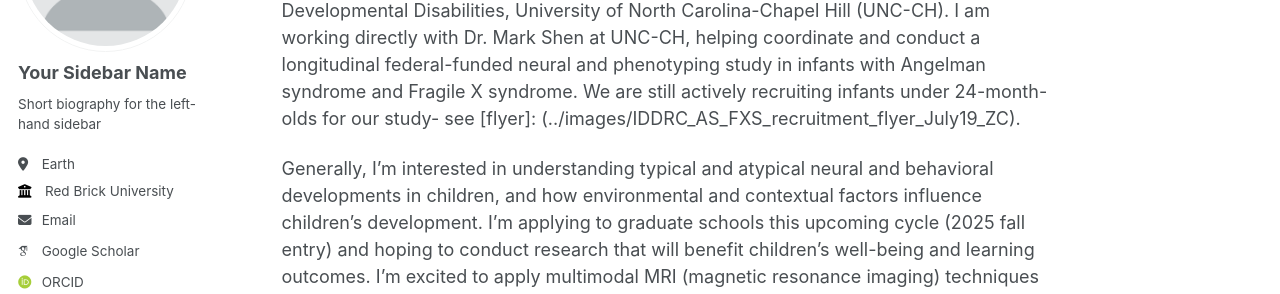
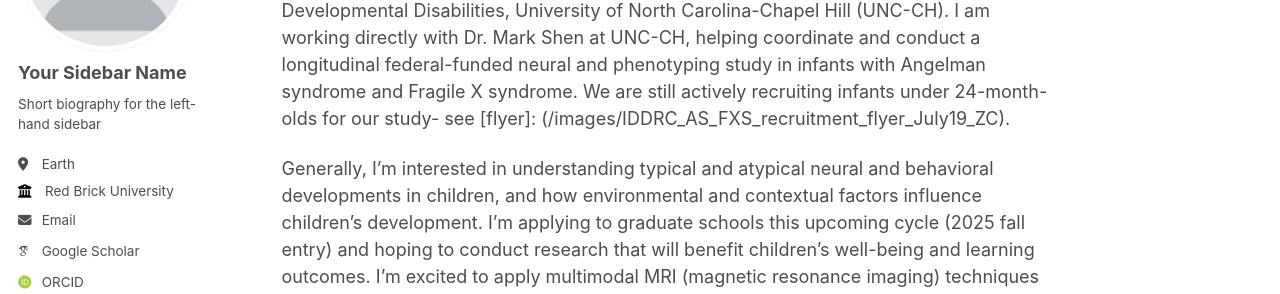
Before and after one commit to zumin-chen/Zumin-Chen, a Jekyll site: the page built from _pages/about.md, in a window 1280 px wide and 900 px high. Shown: the part 229-523 px from the top of the window. Built offline with Jekyll 4.4.1, drawn with Linux system fonts in a browser that asks for light colours; some web fonts are replaced; some of the changed text lies outside the part shown.

```diff
--- a/_pages/about.md
+++ b/_pages/about.md
@@ -9,7 +9,7 @@ redirect_from:
 
 Hi! I'm Zumin :))
 
-I'm currently a lab manager and study coordinator at Shen Lab at the Carolina Institute for Developmental Disabilities, University of North Carolina-Chapel Hill (UNC-CH). I am working directly with Dr. Mark Shen at UNC-CH, helping coordinate and conduct a longitudinal federal-funded neural and phenotyping study in infants with Angelman syndrome and Fragile X syndrome. We are still actively recruiting infants under 24-month-olds for our study- see [flyer]: (../images/IDDRC_AS_FXS_recruitment_flyer_July19_ZC).
+I'm currently a lab manager and study coordinator at Shen Lab at the Carolina Institute for Developmental Disabilities, University of North Carolina-Chapel Hill (UNC-CH). I am working directly with Dr. Mark Shen at UNC-CH, helping coordinate and conduct a longitudinal federal-funded neural and phenotyping study in infants with Angelman syndrome and Fragile X syndrome. We are still actively recruiting infants under 24-month-olds for our study- see [flyer]: (/images/IDDRC_AS_FXS_recruitment_flyer_July19_ZC).
 
 Generally, I'm interested in understanding typical and atypical neural and behavioral developments in children, and how environmental and contextual factors influence children's development. I'm applying to graduate schools this upcoming cycle (2025 fall entry) and hoping to conduct research that will benefit children's well-being and learning outcomes. I'm excited to apply multimodal MRI (magnetic resonance imaging) techniques with behavioral, cognitive, environmental, and other phenotyping measurements to tackle my research questions! I have worked with infants, toddlers, and school-aged children in research settings, conducting MRI and behavioral assessment visits.
 
```
